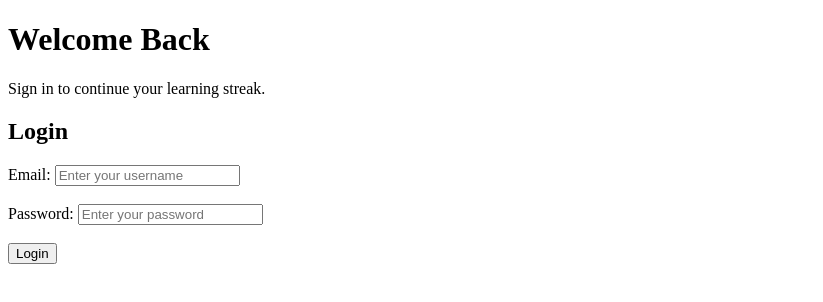
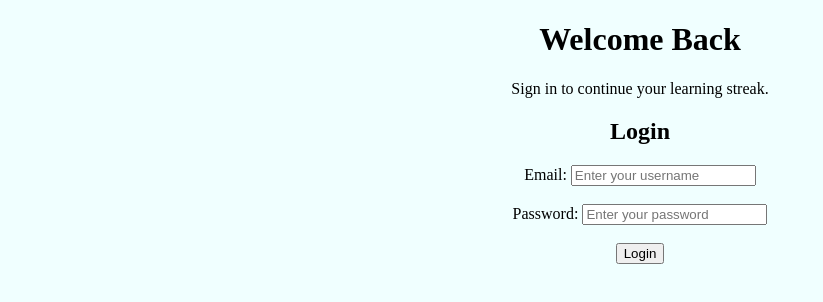
Before and after one commit to Kgodisok/TPC, a plain HTML site: page landingPage.html in a window 1280 px wide. Shown: the whole page, without its empty margins (0-823 px from the left). Drawn offline with Linux system fonts and the light colour scheme.

Commit message:
align items to the center

```diff
--- /dev/null
+++ b/landingPage.css
@@ -0,0 +1,6 @@
+.body {
+    background-color: azure;
+    align-items: center;
+    justify-content: center;
+    text-align: center;
+}
--- a/landingPage.html
+++ b/landingPage.html
@@ -2,8 +2,9 @@
 <html>
 <head>
     <title>Login</title>
+    <link rel="stylesheet" href="landingPage.css">
 </head>
-<body>
+<body class="body">
 
     <h1>Welcome Back</h1>
     <p>Sign in to continue your learning streak.</p>
```
